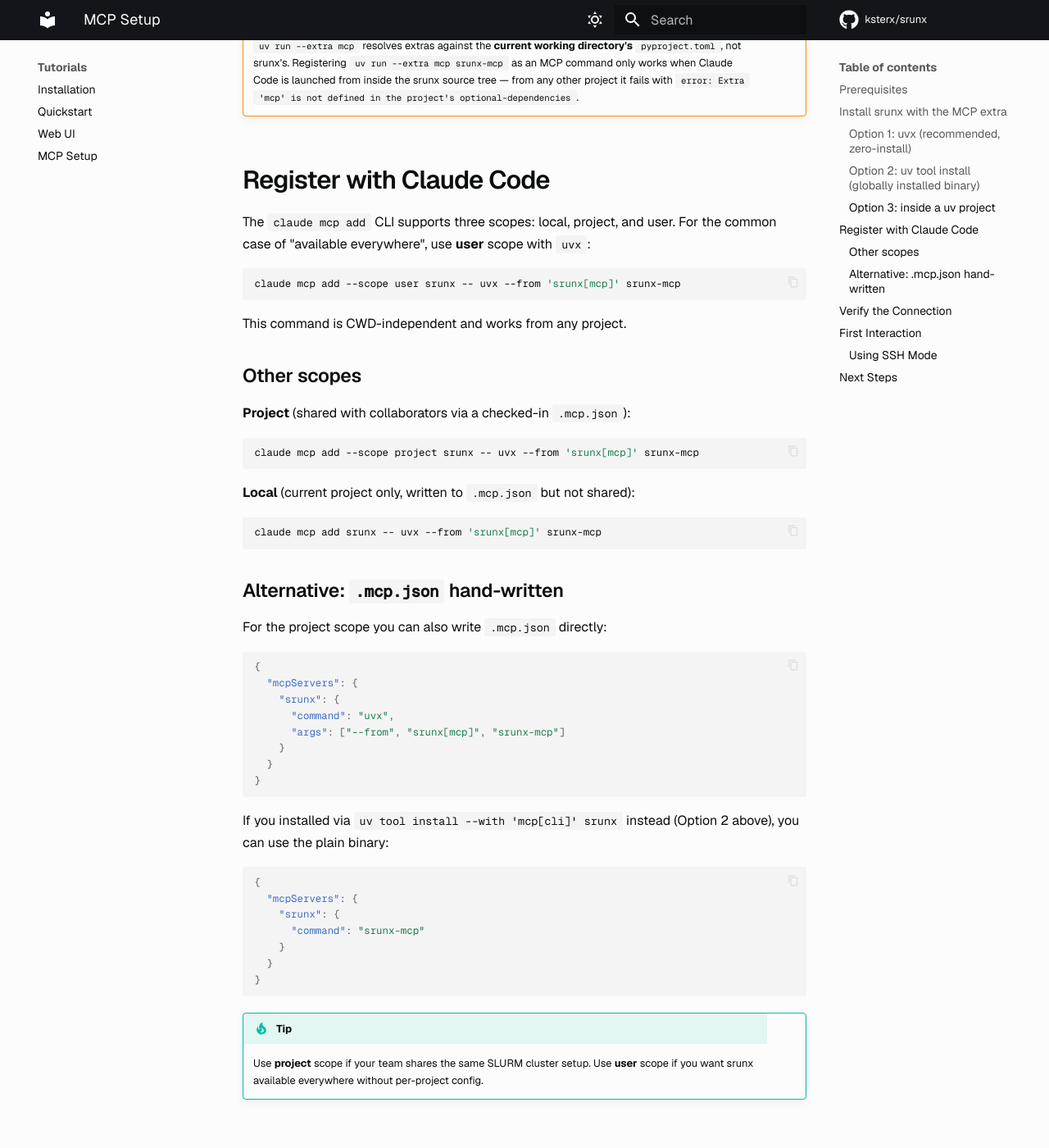
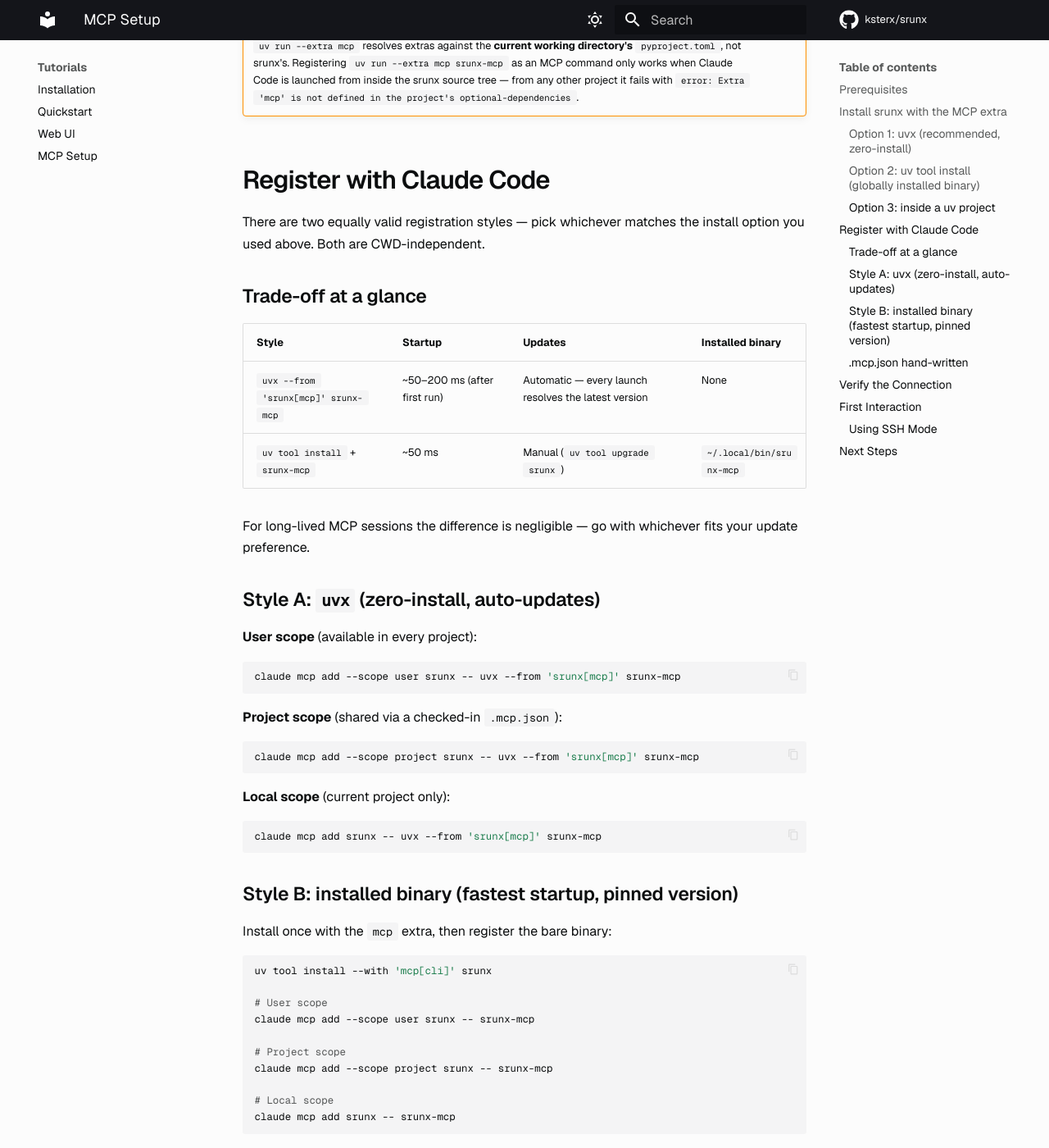
Before and after one commit to ksterx/srunx, an MkDocs documentation site: the page built from docs/tutorials/mcp-setup.md, in a window 1280 px wide and 1400 px high, scrolled down 1479 px. Shown: the whole window at 82% size. Built offline with MkDocs 1.6.1 and Material for MkDocs 9.7.7, drawn with Linux system fonts in a browser that asks for light colours; comment, search, counter and statistics services are not loaded; some of the changed text lies outside the part shown.

Commit message:
docs(mcp): present uvx and uv tool install side-by-side with trade-offs
Rework the "Register with Claude Code" section to document both
registration styles equally, with a comparison table highlighting the
startup-cost vs. update-model trade-off (uvx re-resolves every launch
and auto-picks up new versions; installed binary starts in ~50 ms but
needs manual `uv tool upgrade srunx`). Both are CWD-independent, so
neither is "the right one" — users pick based on update preference.

- Style A: uvx --from 'srunx[mcp]' srunx-mcp
- Style B: uv tool install --with 'mcp[cli]' srunx + srunx-mcp

Covers all three scopes (user / project / local) for each style, plus
a side-by-side .mcp.json example per style.

Co-Authored-By: Claude Opus 4.7 (1M context) <noreply@anthropic.com>

````diff
--- a/docs/tutorials/mcp-setup.md
+++ b/docs/tutorials/mcp-setup.md
@@ -64,35 +64,62 @@ Then `uv run srunx-mcp` works from that project's directory.
 
 ## Register with Claude Code
 
-The `claude mcp add` CLI supports three scopes: local, project, and user.
-For the common case of "available everywhere", use **user** scope with
-`uvx`:
+There are two equally valid registration styles — pick whichever matches
+the install option you used above. Both are CWD-independent.
+
+### Trade-off at a glance
+
+| Style | Startup | Updates | Installed binary |
+|---|---|---|---|
+| `uvx --from 'srunx[mcp]' srunx-mcp` | ~50–200 ms (after first run) | Automatic — every launch resolves the latest version | None |
+| `uv tool install` + `srunx-mcp` | ~50 ms | Manual (`uv tool upgrade srunx`) | `~/.local/bin/srunx-mcp` |
+
+For long-lived MCP sessions the difference is negligible — go with
+whichever fits your update preference.
+
+### Style A: `uvx` (zero-install, auto-updates)
+
+**User scope** (available in every project):
 
 ```bash
 claude mcp add --scope user srunx -- uvx --from 'srunx[mcp]' srunx-mcp
 ```
 
-This command is CWD-independent and works from any project.
-
-### Other scopes
-
-**Project** (shared with collaborators via a checked-in `.mcp.json`):
+**Project scope** (shared via a checked-in `.mcp.json`):
 
 ```bash
 claude mcp add --scope project srunx -- uvx --from 'srunx[mcp]' srunx-mcp
 ```
 
-**Local** (current project only, written to `.mcp.json` but not shared):
+**Local scope** (current project only):
 
 ```bash
 claude mcp add srunx -- uvx --from 'srunx[mcp]' srunx-mcp
 ```
 
-### Alternative: `.mcp.json` hand-written
+### Style B: installed binary (fastest startup, pinned version)
 
-For the project scope you can also write `.mcp.json` directly:
+Install once with the `mcp` extra, then register the bare binary:
 
-```json
+```bash
+uv tool install --with 'mcp[cli]' srunx
+
+# User scope
+claude mcp add --scope user srunx -- srunx-mcp
+
+# Project scope
+claude mcp add --scope project srunx -- srunx-mcp
+
+# Local scope
+claude mcp add srunx -- srunx-mcp
+```
+
+### `.mcp.json` hand-written
+
+For project scope you can commit a `.mcp.json` instead of running
+`claude mcp add`. Pick the block matching the style above:
+
+```json title=".mcp.json (Style A — uvx)"
 {
   "mcpServers": {
     "srunx": {
@@ -103,10 +130,7 @@ For the project scope you can also write `.mcp.json` directly:
 }
 ```
 
-If you installed via `uv tool install --with 'mcp[cli]' srunx` instead
-(Option 2 above), you can use the plain binary:
-
-```json
+```json title=".mcp.json (Style B — installed binary)"
 {
   "mcpServers": {
     "srunx": {
````
